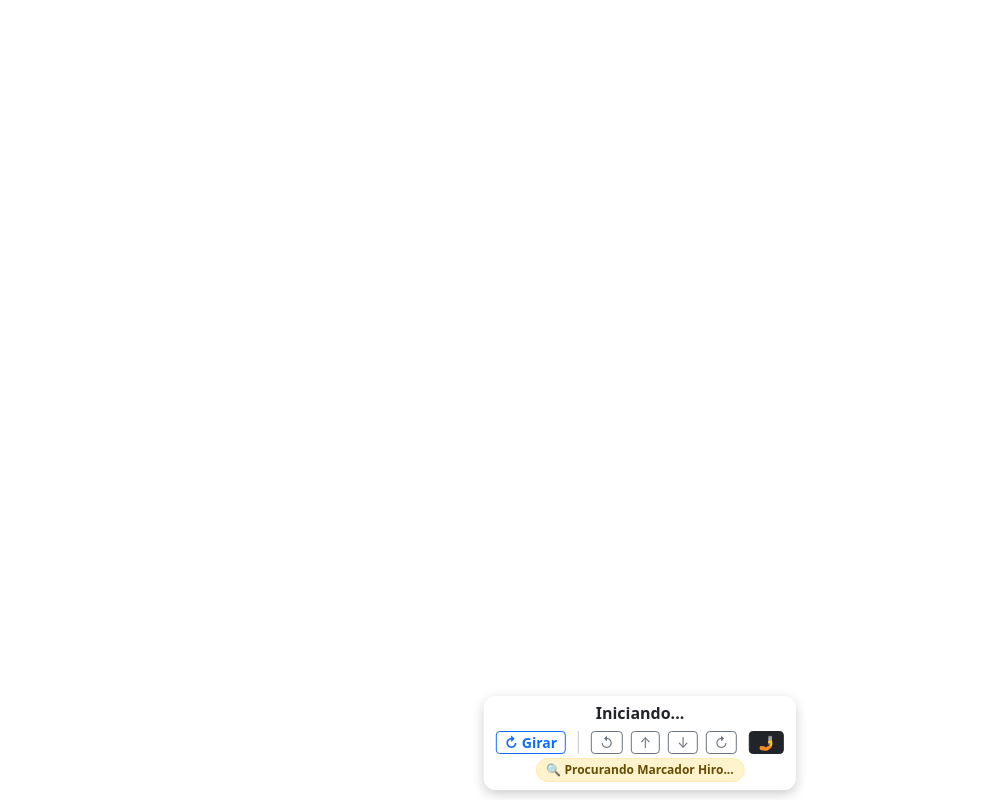
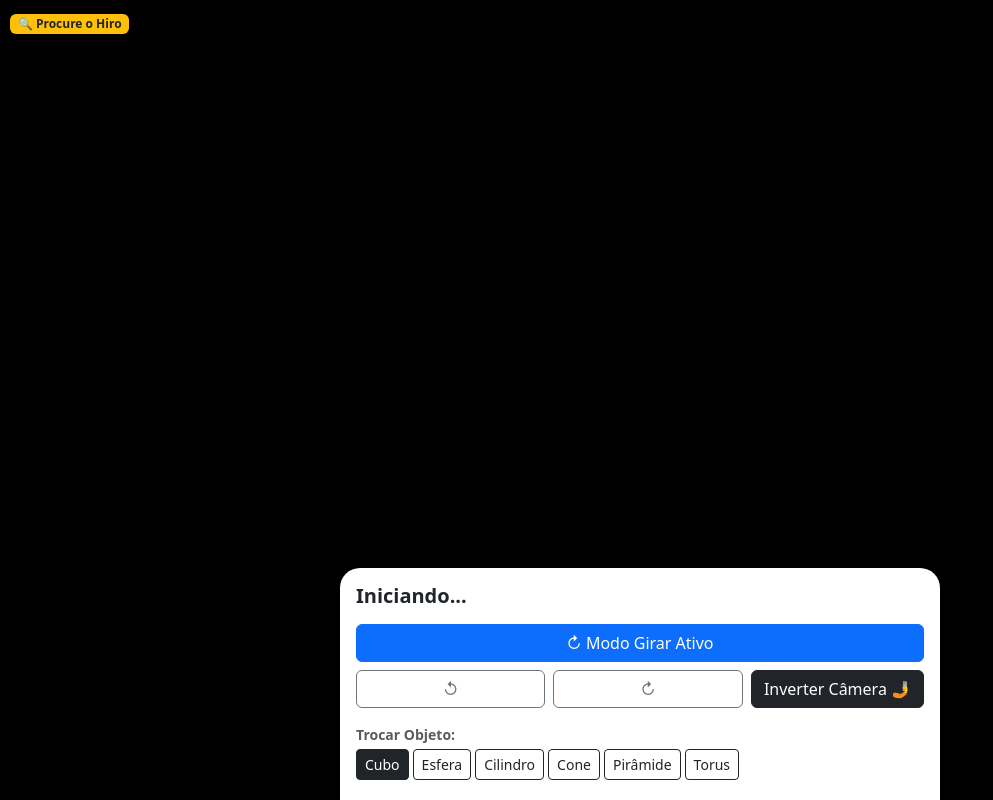
Before and after one commit to TonyMPCastro/Realidade_Aumentada_React, a React (Vite) app: page /viewer in a window 1280 px wide. Shown: the whole page, without its empty margins (0-993 px from the left). Built offline with nearby package versions, Linux system fonts and the light colour scheme.

Commit message:
fix: melhoria nos objetos

```diff
--- a/index.html
+++ b/index.html
@@ -11,6 +11,23 @@
     <!-- Importante: Carregar A-Frame antes do AR.js -->
     <script src="https://aframe.io/releases/1.4.0/aframe.min.js"></script>
     <script src="https://raw.githack.com/AR-js-org/AR.js/master/aframe/build/aframe-ar.js"></script>
+
+    <style>
+      body, html {
+        margin: 0;
+        padding: 0;
+        width: 100%;
+        height: 100%;
+        overflow: hidden;
+        background-color: #000; /* Fundo preto para transição da câmera */
+        -webkit-tap-highlight-color: transparent;
+      }
+      #root {
+        width: 100%;
+        height: 100%;
+        background-color: transparent;
+      }
+    </style>
   </head>
   <body>
     <div id="root"></div>
--- a/src/components/ArViewer.jsx
+++ b/src/components/ArViewer.jsx
@@ -72,6 +72,39 @@ const ArViewer = () => {
       document.body.style.height = '';
       document.body.style.margin = '';
       document.body.style.position = '';
+    };
+  }, []);
+
+  // Fix para o problema de "Zoom" e "Grande Angular" em smartphones
+  useEffect(() => {
+    const fixARVideo = () => {
+      const video = document.querySelector('#arjs-video');
+      const container = document.querySelector('#camera-frame');
+
+      if (video && container) {
+        const rect = container.getBoundingClientRect();
+        // Ajusta o vídeo exatamente ao tamanho e posição do quadro superior
+        video.style.setProperty('width', `${rect.width}px`, 'important');
+        video.style.setProperty('height', `${rect.height}px`, 'important');
+        video.style.setProperty('position', 'fixed', 'important');
+        video.style.setProperty('top', `${rect.top}px`, 'important');
+        video.style.setProperty('left', `${rect.left}px`, 'important');
+        video.style.setProperty('object-fit', 'cover', 'important');
+        video.style.setProperty('margin-left', '0px', 'important');
+        video.style.setProperty('margin-top', '0px', 'important');
+        video.style.zIndex = '0'; // Garante que fique atrás dos elementos de UI, mas visível
+      }
+    };
+
+    // Monitora a inserção do vídeo pelo AR.js no DOM
+    const observer = new MutationObserver(fixARVideo);
+    observer.observe(document.body, { childList: true });
+
+    const interval = setInterval(fixARVideo, 1000); // Reforço periódico
+
+    return () => {
+      observer.disconnect();
+      clearInterval(interval);
     };
   }, []);
 
@@ -265,146 +298,158 @@ const ArViewer = () => {
   };
 
   return (
-    <div style={{ margin: 0, overflow: 'hidden', height: '100vh', width: '100vw' }}>
+    <div className="d-flex flex-column align-items-center" style={{ height: '100dvh', width: '100vw', backgroundColor: 'transparent', overflow: 'hidden' }}>
 
-      {/* Interface Overlay (UI sobreposta ao AR) */}
-      <div className="ar-ui-overlay" style={{
-        position: 'absolute',
-        bottom: '10px',
-        left: '50%',
-        transform: 'translateX(-50%)',
-        width: 'auto',
-        minWidth: '220px',
-        zIndex: 10,
-        backgroundColor: 'rgba(255, 255, 255, 0.85)',
-        padding: '8px 12px',
-        borderRadius: '12px',
-        boxShadow: '0 4px 12px rgba(0,0,0,0.2)',
-        textAlign: 'center',
-        fontSize: '0.9rem'
-      }}>
-        <h3 className="h6 mb-2" style={{ fontWeight: 'bold', margin: 0 }}>{character.name}</h3>
-
-        {/* Controles de Rotação e Câmera em linha única */}
-        <div className="d-flex justify-content-center align-items-center gap-2 mb-1">
-          <button
-            className={`btn btn-sm ${interactionMode === 'move' ? 'btn-primary' : 'btn-outline-primary'} py-0 px-2 fw-bold`}
-            onClick={() => setInteractionMode(prev => prev === 'rotate' ? 'move' : 'rotate')}
-            title={interactionMode === 'move' ? 'Mudar para Girar' : 'Mudar para Mover'}
-          >
-            {interactionMode === 'move' ? '✥ Mover' : '↻ Girar'}
-          </button>
-          <div className="vr mx-1"></div>
-          <button className="btn btn-sm btn-outline-secondary py-0 px-2" onClick={() => handleManualRotation('y', -1)} title="Girar Esquerda">↺</button>
-          <button className="btn btn-sm btn-outline-secondary py-0 px-2" onClick={() => handleManualRotation('x', -1)} title="Inclinar Cima">↑</button>
-          <button className="btn btn-sm btn-outline-secondary py-0 px-2" onClick={() => handleManualRotation('x', 1)} title="Inclinar Baixo">↓</button>
-          <button className="btn btn-sm btn-outline-secondary py-0 px-2" onClick={() => handleManualRotation('y', 1)} title="Girar Direita">↻</button>
-
-          <button className="btn btn-sm btn-dark py-0 px-2 ms-1" onClick={toggleCamera} title="Trocar Câmera">
-            {facingMode === 'environment' ? '🤳' : '📷'}
-          </button>
-        </div>
-
-        {/* Feedback visual dinâmico sobre o rastreamento do marcador */}
-        <div style={{
-          display: 'inline-block',
-          padding: '2px 10px',
-          borderRadius: '20px',
-          fontSize: '0.75rem',
-          fontWeight: '600',
-          backgroundColor: markerFound ? '#d1e7dd' : '#fff3cd',
-          color: markerFound ? '#0f5132' : '#664d03',
-          border: markerFound ? '1px solid #badbcc' : '1px solid #ffecb5'
-        }}>
-          {markerFound ? '✅ Marcador Hiro Detectado!' : '🔍 Procurando Marcador Hiro...'}
-        </div>
-      </div>
-
-      {/* Cena A-Frame AR */}
-      {/*
-          IMPORTANTE:
-          - detectionMode: mono -> Otimizado para marcadores como Hiro.
-          - vr-mode-ui="enabled: false": Remove o botão VR que atrapalha em AR.
-      */}
+      {/* Quadro da Câmera (Topo) */}
+      <div id="camera-frame" style={{ width: '100%', flex: '1', position: 'relative', overflow: 'hidden', backgroundColor: 'transparent', touchAction: 'none' }}>
         <a-scene
           key={facingMode}
           embedded
-        arjs={`sourceType: webcam; debugUIEnabled: false; detectionMode: mono; facingMode: ${facingMode}; sourceWidth:1280; sourceHeight:720; displayWidth:1280; displayHeight:720;`}
+          arjs={`sourceType: webcam; debugUIEnabled: false; detectionMode: mono; facingMode: ${facingMode}; sourceWidth: 1280; sourceHeight: 720; displayWidth: 1280; displayHeight: 720;`}
           renderer="antialias: true; alpha: true; precision: medium;"
           vr-mode-ui="enabled: false"
           id="scene"
+          style={{ width: '100%', height: '100%', position: 'absolute', top: 0, left: 0, zIndex: 1 }}
         >
-
-        {/* Luzes: Essenciais para modelos GLB externos aparecerem corretamente */}
           <a-light type="ambient" color="#ffffff" intensity="1"></a-light>
           <a-light type="directional" color="#ffffff" intensity="1.5" position="1 1 1"></a-light>
 
-        {/* Marcador Hiro */}
           <a-marker
             preset="hiro"
             ref={markerRef}
             smooth="true"
             smoothCount="5"
-          smoothTolerance="0.01"
-          smoothThreshold="2"
           >
-          {/* Pivot de Transformação: Isola a posição base da rotação interativa */}
-          <a-entity
-            position={character.position}
-            rotation={character.rotation}
-            scale={character.scale}
-          >
-            <a-entity
-              id="model-container"
-              ref={modelContainerRef}
-              mouse-manipulation={`mode: ${interactionMode}`}
-            >
-
-          {/* Renderização condicional do modelo baseada na escolha do professor */}
+            <a-entity position={character.position} rotation={character.rotation} scale={character.scale}>
+              <a-entity id="model-container" ref={modelContainerRef} mouse-manipulation={`mode: ${interactionMode}`}>
                 {character.modelType === 'box' && (
+                  <a-entity>
                     <a-box material="color: blue; opacity: 0.8"></a-box>
+                    <a-box wireframe="true" material="color: #ffffff"></a-box>
+                    {/* Vértices (Pontos de destaque) */}
+                    <a-sphere radius="0.05" position="0.5 0.5 0.5" color="yellow"></a-sphere>
+                    <a-sphere radius="0.05" position="0.5 0.5 -0.5" color="yellow"></a-sphere>
+                    <a-sphere radius="0.05" position="0.5 -0.5 0.5" color="yellow"></a-sphere>
+                    <a-sphere radius="0.05" position="0.5 -0.5 -0.5" color="yellow"></a-sphere>
+                    <a-sphere radius="0.05" position="-0.5 0.5 0.5" color="yellow"></a-sphere>
+                    <a-sphere radius="0.05" position="-0.5 0.5 -0.5" color="yellow"></a-sphere>
+                    <a-sphere radius="0.05" position="-0.5 -0.5 0.5" color="yellow"></a-sphere>
+                    <a-sphere radius="0.05" position="-0.5 -0.5 -0.5" color="yellow"></a-sphere>
+                  </a-entity>
                 )}
                 {character.modelType === 'sphere' && (
+                  <a-entity>
                     <a-sphere radius="0.5" material="color: red; opacity: 0.8"></a-sphere>
+                    <a-sphere radius="0.5" wireframe="true" material="color: #ffffff"></a-sphere>
+                  </a-entity>
                 )}
                 {character.modelType === 'cylinder' && (
-            <a-cylinder radius="0.5" height="1.5" color="#FFC65D"></a-cylinder>
+                  <a-entity>
+                    <a-cylinder radius="0.5" height="1" material="color: orange; opacity: 0.8"></a-cylinder>
+                    <a-cylinder radius="0.5" height="1" wireframe="true" material="color: #ffffff"></a-cylinder>
+                    <a-sphere radius="0.05" position="0 0.5 0" color="yellow"></a-sphere>
+                    <a-sphere radius="0.05" position="0 -0.5 0" color="yellow"></a-sphere>
+                  </a-entity>
                 )}
                 {character.modelType === 'cone' && (
-            <a-cone radius-bottom="0.5" radius-top="0" height="1.5" color="green"></a-cone>
+                  <a-entity>
+                    <a-cone radius-bottom="0.5" radius-top="0" height="1" material="color: green; opacity: 0.8"></a-cone>
+                    <a-cone radius-bottom="0.5" radius-top="0" height="1" wireframe="true" material="color: #ffffff"></a-cone>
+                    <a-sphere radius="0.05" position="0 0.5 0" color="yellow"></a-sphere>
+                    <a-sphere radius="0.05" position="0 -0.5 0" color="yellow"></a-sphere>
+                  </a-entity>
+                )}
+                {character.modelType === 'pyramid' && (
+                  <a-entity>
+                    <a-cone segments-radial="4" radius-bottom="0.7" height="1" material="color: #FFD700; opacity: 0.8"></a-cone>
+                    <a-cone segments-radial="4" radius-bottom="0.7" height="1" wireframe="true" material="color: #ffffff"></a-cone>
+                    {/* Vértices da Pirâmide */}
+                    <a-sphere radius="0.05" position="0 0.5 0" color="yellow"></a-sphere>
+                    <a-sphere radius="0.05" position="0.5 -0.5 0.5" color="yellow"></a-sphere>
+                    <a-sphere radius="0.05" position="0.5 -0.5 -0.5" color="yellow"></a-sphere>
+                    <a-sphere radius="0.05" position="-0.5 -0.5 0.5" color="yellow"></a-sphere>
+                    <a-sphere radius="0.05" position="-0.5 -0.5 -0.5" color="yellow"></a-sphere>
+                  </a-entity>
                 )}
                 {character.modelType === 'torus' && (
-            <a-torus radius="0.5" radius-tubular="0.1" color="purple"></a-torus>
+                  <a-entity>
+                    <a-torus radius="0.4" radius-tubular="0.1" material="color: purple; opacity: 0.8"></a-torus>
+                    <a-torus radius="0.4" radius-tubular="0.1" wireframe="true" material="color: #ffffff"></a-torus>
+                  </a-entity>
                 )}
-
-          {/* Modelo Customizado (.glb) */}
-          {character.modelType === 'custom' && (
-            <a-entity
-              ref={customModelRef}
-              gltf-model={character.modelUrl}
-            ></a-entity>
-          )}
+                {character.modelType === 'custom' && <a-entity ref={customModelRef} gltf-model={character.modelUrl}></a-entity>}
               </a-entity>
             </a-entity>
 
-          {/* Card de Descrição Estilizado (Tipo RPG/Pokemon) */}
+            {/* Texto flutuante ao lado do objeto */}
             <a-entity position={getTextPosition()} rotation="-90 0 0">
-             {/* Fundo Traseiro (borda) */}
-
-            {/* Título */}
-            <a-text  material="shader: flat"
-              value={character.name} width="8.7"
-              align="center" color="#ecf0f1"
-              position="0 0.5 0.1" scale="0.75 0.75 0.75"
+              <a-text
+                value={character.name}
+                width="6"
+                align="center"
+                color="#ffffff"
               ></a-text>
-
             </a-entity>
-
           </a-marker>
-
-        {/* Câmera com 'near' ajustado para 0.01: impede que o objeto suma ao chegar perto da lente */}
           <a-entity camera="near: 0.01; far: 1000;"></a-entity>
         </a-scene>
+
+        {/* Badge de Status flutuando no quadro da câmera */}
+        <div style={{ position: 'absolute', top: '10px', left: '10px', zIndex: 10 }}>
+          <span className={`badge ${markerFound ? 'bg-success' : 'bg-warning text-dark'}`}>
+            {markerFound ? '✅ Hiro Detectado' : '🔍 Procure o Hiro'}
+          </span>
+        </div>
+      </div>
+
+      {/* Painel de Ações (Baixo) */}
+      <div
+        className="bg-white p-3 shadow-lg w-100"
+        style={{
+          maxWidth: '600px',
+          flex: '0 0 auto',
+          maxHeight: '35vh',
+          borderRadius: '20px 20px 0 0',
+          zIndex: 20
+        }}
+      >
+        <h2 className="h5 fw-bold mb-3">{character.name}</h2>
+
+        <div className="d-grid gap-2">
+          <button
+            className="btn btn-primary d-flex align-items-center justify-content-center gap-2"
+            onClick={() => setInteractionMode(prev => prev === 'rotate' ? 'move' : 'rotate')}
+          >
+            {interactionMode === 'move' ? '✥ Modo Mover Ativo' : '↻ Modo Girar Ativo'}
+          </button>
+
+          <div className="d-flex gap-2">
+            <button className="btn btn-outline-secondary flex-grow-1" onClick={() => handleManualRotation('y', -1)}>↺</button>
+            <button className="btn btn-outline-secondary flex-grow-1" onClick={() => handleManualRotation('y', 1)}>↻</button>
+            <button className="btn btn-dark" onClick={toggleCamera}>
+              {facingMode === 'environment' ? 'Inverter Câmera 🤳' : 'Câmera Traseira 📷'}
+            </button>
+          </div>
+        </div>
+
+        {/* Seletor de Modelos em Tempo de Execução */}
+        <div className="mt-3">
+          <label className="small fw-bold text-muted mb-1 d-block">Trocar Objeto:</label>
+          <div className="d-flex gap-1 overflow-auto pb-1">
+            <button className={`btn btn-sm ${character.modelType === 'box' ? 'btn-dark' : 'btn-outline-dark'}`} onClick={() => setCharacter(prev => ({...prev, modelType: 'box'}))}>Cubo</button>
+            <button className={`btn btn-sm ${character.modelType === 'sphere' ? 'btn-dark' : 'btn-outline-dark'}`} onClick={() => setCharacter(prev => ({...prev, modelType: 'sphere'}))}>Esfera</button>
+            <button className={`btn btn-sm ${character.modelType === 'cylinder' ? 'btn-dark' : 'btn-outline-dark'}`} onClick={() => setCharacter(prev => ({...prev, modelType: 'cylinder'}))}>Cilindro</button>
+            <button className={`btn btn-sm ${character.modelType === 'cone' ? 'btn-dark' : 'btn-outline-dark'}`} onClick={() => setCharacter(prev => ({...prev, modelType: 'cone'}))}>Cone</button>
+            <button className={`btn btn-sm ${character.modelType === 'pyramid' ? 'btn-dark' : 'btn-outline-dark'}`} onClick={() => setCharacter(prev => ({...prev, modelType: 'pyramid'}))}>Pirâmide</button>
+            <button className={`btn btn-sm ${character.modelType === 'torus' ? 'btn-dark' : 'btn-outline-dark'}`} onClick={() => setCharacter(prev => ({...prev, modelType: 'torus'}))}>Torus</button>
+            {searchParams.get('modelUrl') && (
+              <button className={`btn btn-sm ${character.modelType === 'custom' ? 'btn-dark' : 'btn-outline-dark'}`} onClick={() => setCharacter(prev => ({...prev, modelType: 'custom'}))}>
+                Original 3D
+              </button>
+            )}
+          </div>
+        </div>
+      </div>
     </div>
   );
 };
--- a/src/components/CreatorPanel.jsx
+++ b/src/components/CreatorPanel.jsx
@@ -246,6 +246,7 @@ const CreatorPanel = () => {
               <option value="sphere">Esfera Genérica</option>
               <option value="cylinder">Cilindro</option>
               <option value="cone">Cone</option>
+              <option value="pyramid">Pirâmide</option>
               <option value="torus">Rosquinha (Torus)</option>
               <option value="custom">Meu Modelo 3D (.glb)</option>
               {/* Futuramente aqui entrariam modelos GLB reais */}
```
Also changed, not shown: src/public/ar_database.json (+1 -1 lines). Lines whose indentation alone changed are shown as unchanged.
